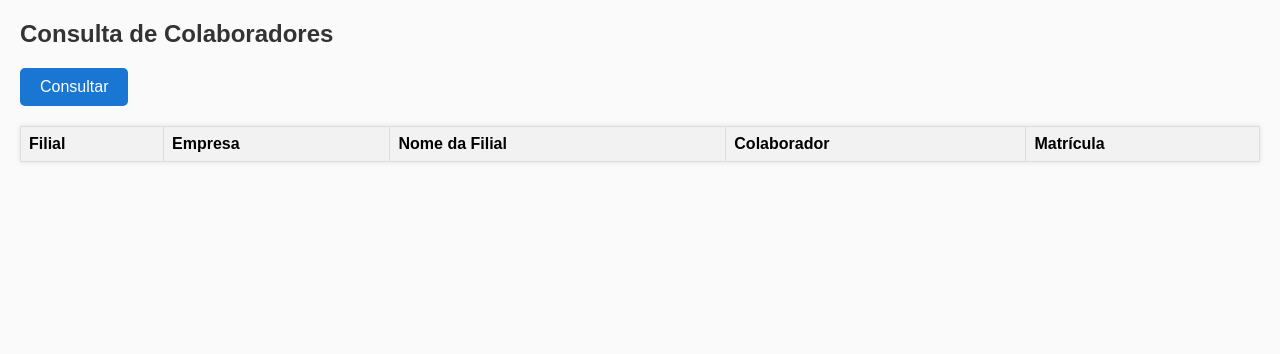
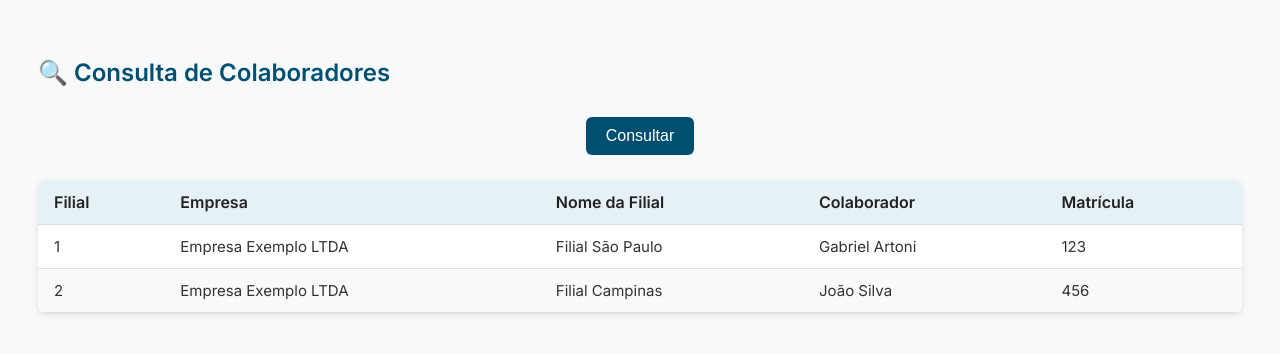
Before and after one commit to GabrielArtoni/GabrielArtoni.github.io, a plain HTML site: page index.html in a window 1280 px wide. Both pictures are taken after a click on the button "Consultar". Drawn offline with Linux system fonts and the light colour scheme; no server answers.

Commit message:
Update index.html

```diff
--- a/index.html
+++ b/index.html
@@ -4,62 +4,99 @@
   <meta charset="UTF-8">
   <title>Consulta de Colaboradores</title>
 
-  <!-- Scripts BPM (locais para evitar bloqueios) -->
-  <script src="./workflow-cockpit.min.js"></script>
-  <script src="./iframeResizer.contentWindow.min.js"></script>
+  <!-- Google Fonts -->
+  <link href="https://fonts.googleapis.com/css2?family=Inter:wght@400;600&display=swap" rel="stylesheet">
+
+  <!-- BPM Scripts -->
+  <script src="https://cdn.senior.com.br/bpm/1.10.0/workflow-cockpit.min.js"></script>
+  <script src="https://cdnjs.cloudflare.com/ajax/libs/iframe-resizer/3.5.14/iframeResizer.contentWindow.min.js"></script>
 
   <style>
+    :root {
+      --primary-color: #004f71;
+      --secondary-color: #e6f1f5;
+      --text-color: #333;
+    }
+
     body {
-      font-family: Arial, sans-serif;
-      margin: 20px;
-      background-color: #fafafa;
+      font-family: 'Inter', sans-serif;
+      background-color: #f8f9fa;
+      padding: 30px;
+      color: var(--text-color);
     }
 
     h2 {
-      color: #333;
+      color: var(--primary-color);
+      margin-bottom: 20px;
     }
 
     button {
-      background-color: #1976d2;
+      background-color: var(--primary-color);
       color: white;
       border: none;
-      border-radius: 5px;
+      border-radius: 6px;
       padding: 10px 20px;
+      font-size: 16px;
       cursor: pointer;
-      font-size: 16px;
+      transition: background-color 0.2s ease;
     }
 
-    button:hover {
-      background-color: #1565c0;
+    button:disabled {
+      background-color: #a2b7c2;
+      cursor: not-allowed;
+    }
+
+    button:hover:not(:disabled) {
+      background-color: #006694;
     }
 
     table {
+      width: 100%;
       border-collapse: collapse;
-      width: 100%;
-      margin-top: 20px;
+      margin-top: 25px;
       background-color: white;
-      box-shadow: 0 0 5px rgba(0,0,0,0.1);
+      border-radius: 8px;
+      overflow: hidden;
+      box-shadow: 0 2px 6px rgba(0,0,0,0.1);
     }
 
     th, td {
-      border: 1px solid #ddd;
-      padding: 8px;
-      text-align: left;
+      padding: 12px 16px;
+      border-bottom: 1px solid #e0e0e0;
     }
 
     th {
-      background-color: #f2f2f2;
+      background-color: var(--secondary-color);
+      text-align: left;
+      font-weight: 600;
+      color: #222;
+    }
+
+    tr:nth-child(even) {
+      background-color: #f9f9f9;
+    }
+
+    tr:hover {
+      background-color: #f1f7fa;
     }
 
     td {
-      color: #444;
+      font-size: 15px;
+    }
+
+    .center {
+      text-align: center;
+      margin-top: 30px;
     }
   </style>
 </head>
 
 <body>
-  <h2>Consulta de Colaboradores</h2>
+  <h2>🔍 Consulta de Colaboradores</h2>
+
+  <div class="center">
     <button onclick="consultarColaboradores()" id="btnConsulta">Consultar</button>
+  </div>
 
   <table id="resultado">
     <thead>
@@ -77,46 +114,28 @@
   <script>
     let context = null;
 
-    // Inicializa cockpit (ou modo debug)
-    window.addEventListener('load', async () => {
-      try {
-        if (typeof cockpit !== "undefined" && cockpit.init) {
-          context = await cockpit.init();
-          console.log("✅ Executando dentro do BPM (contexto inicializado)");
+    function aguardarCockpit() {
+      if (typeof cockpit !== "undefined") {
+        cockpit.init().then((ctx) => {
+          context = ctx;
+          console.log("✅ Executando DENTRO do BPM");
+        }).catch((err) => {
+          console.warn("⚠️ Erro ao inicializar cockpit:", err.message);
+        });
       } else {
-          console.warn("⚠️ cockpit não disponível. Executando fora do BPM (modo debug).");
+        console.log("⌛ Aguardando cockpit...");
+        setTimeout(aguardarCockpit, 500);
       }
-      } catch (err) {
-        console.error("Erro ao inicializar cockpit:", err);
-      }
-    });
-
-    // Simulação de cockpit para ambiente fora do BPM
-    if (typeof cockpit === "undefined") {
-      console.log("🧪 Simulando cockpit.callPlugin (modo debug)");
-
-      window.cockpit = {
-        init: async () => ({ mock: true }),
-        callPlugin: async ({ plugin, method, data }) => {
-          console.log("Simulação do callPlugin:", { plugin, method, data });
-          // Simula uma resposta semelhante à real
-          return {
-            data: {
-              grid: [
-                { codfil: 1, nomemp: "Eviden", nomfil: "Curitiba", nomfun: "Gabriel Vieira", numcad: 123 },
-                { codfil: 2, nomemp: "Eviden", nomfil: "São Paulo", nomfun: "Maria Souza", numcad: 456 },
-                { codfil: 3, nomemp: "Eviden", nomfil: "Rio de Janeiro", nomfun: "Carlos Silva", numcad: 789 },
-              ]
-            }
-          };
-        }
-      };
     }
 
-    // Função principal
+    window.onload = aguardarCockpit;
+
     async function consultarColaboradores() {
-      document.getElementById("btnConsulta").disabled = true;
-      console.log("🚀 Iniciando consulta...");
+      const btn = document.getElementById("btnConsulta");
+      btn.disabled = true;
+      btn.innerText = "Consultando...";
+
+      console.log("🟢 Iniciando consulta...");
 
       const payload = {
         id: "f2200c3b-c7df-4040-9613-34f697b75889",
@@ -137,23 +156,16 @@
       try {
         let responseData;
 
-        // Dentro do BPM
-        if (context && context.callPlugin) {
-          console.log("📡 Chamando plugin dentro do BPM...");
+        if (context) {
           const resposta = await context.callPlugin({
             plugin: 'platform.bpm_timeout',
             method: 'queries/invoke',
             data: payload
           });
           responseData = resposta.data;
-
         } else {
-          // Fora do BPM (modo debug)
-          console.log("🌐 Chamando API Senior via fetch (modo debug)");
-
-          const token = "4gnAFmU1esoW4qYSWGhBaviRoUkDQaT0"; // Substitua por token válido
-
-          const response = await fetch("https://platform.senior.com.br/t/senior.com.br/bridge/1.0/rest/platform/bpm_timeout/queries/invoke", {
+          const token = "dQ8Fh9l4o4JngXSAf2mFWVrbpyM2O9FF"; // ⚠️ Somente teste local
+          const response = await fetch("https://platform.senior.com.br/t/senior.com.br/bridge/1.0/rest/platform/conector/actions/invoke", {
             method: "POST",
             headers: {
               "Authorization": `Bearer ${token}`,
@@ -162,20 +174,42 @@
             body: JSON.stringify(payload)
           });
 
-          console.log("🔍 STATUS HTTP:", response.status);
-
           const json = await response.json();
-          console.log("🔍 JSON recebido:", json);
-          responseData = json.data;
+          responseData = json;
         }
 
-        const grid = responseData?.grid || [];
+        const grid = responseData?.outputData?.contents;
+        console.log("📋 Grid recebido:", grid);
+
+        if (!Array.isArray(grid) || grid.length === 0) {
+          throw new Error("Grid ausente ou sem dados.");
+        }
+
+        renderizarTabela(grid);
+
+      } catch (err) {
+        console.warn("⚠️ Usando dados simulados por falha na consulta real:", err.message);
+        const dadosSimulados = [
+          { codfil: "1", nomemp: "Empresa Exemplo LTDA", nomfil: "Filial São Paulo", nomfun: "Gabriel Artoni", numcad: "123" },
+          { codfil: "2", nomemp: "Empresa Exemplo LTDA", nomfil: "Filial Campinas", nomfun: "João Silva", numcad: "456" }
+        ];
+        renderizarTabela(dadosSimulados);
+      } finally {
+        btn.disabled = false;
+        btn.innerText = "Consultar";
+        console.log("✅ Consulta concluída.");
+      }
+    }
+
+    function renderizarTabela(grid) {
       const tbody = document.querySelector("#resultado tbody");
       tbody.innerHTML = '';
 
-        if (grid.length === 0) {
-          tbody.innerHTML = `<tr><td colspan="5" style="text-align:center;">Nenhum resultado encontrado</td></tr>`;
-        } else {
+      if (!grid || grid.length === 0) {
+        tbody.innerHTML = `<tr><td colspan="5">Nenhum resultado encontrado</td></tr>`;
+        return;
+      }
+
       grid.forEach(colab => {
         tbody.innerHTML += `
           <tr>
@@ -188,15 +222,7 @@
       });
     }
 
-        console.log("✅ Consulta concluída.");
-
-      } catch (err) {
-        console.error("❌ Erro ao consultar plugin:", err);
-        alert("Erro: " + (err.message || JSON.stringify(err)));
-      } finally {
-        document.getElementById("btnConsulta").disabled = false;
-      }
-    }
+    window.consultarColaboradores = consultarColaboradores;
   </script>
 </body>
 </html>
```
Lines whose indentation alone changed are shown as unchanged.
